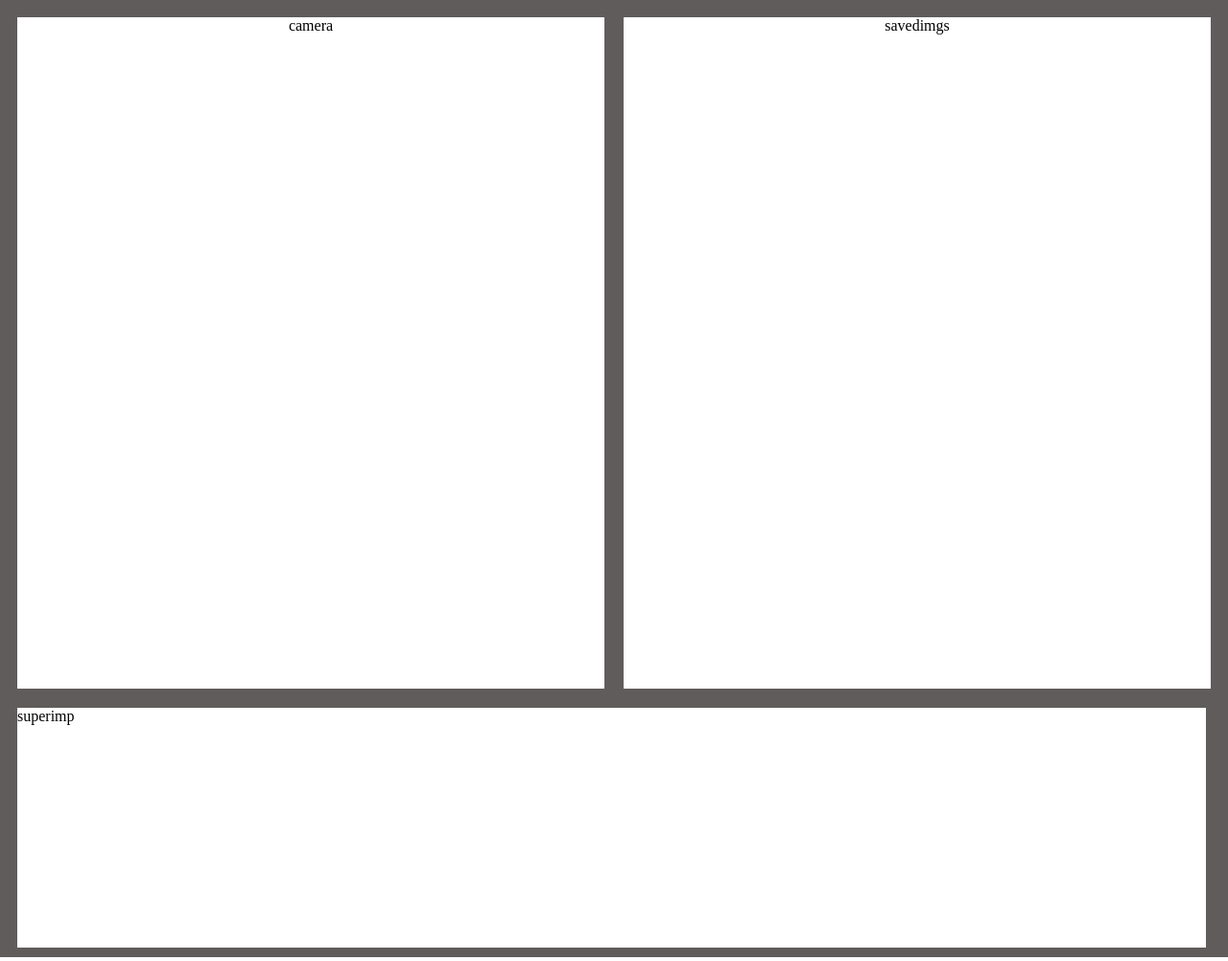
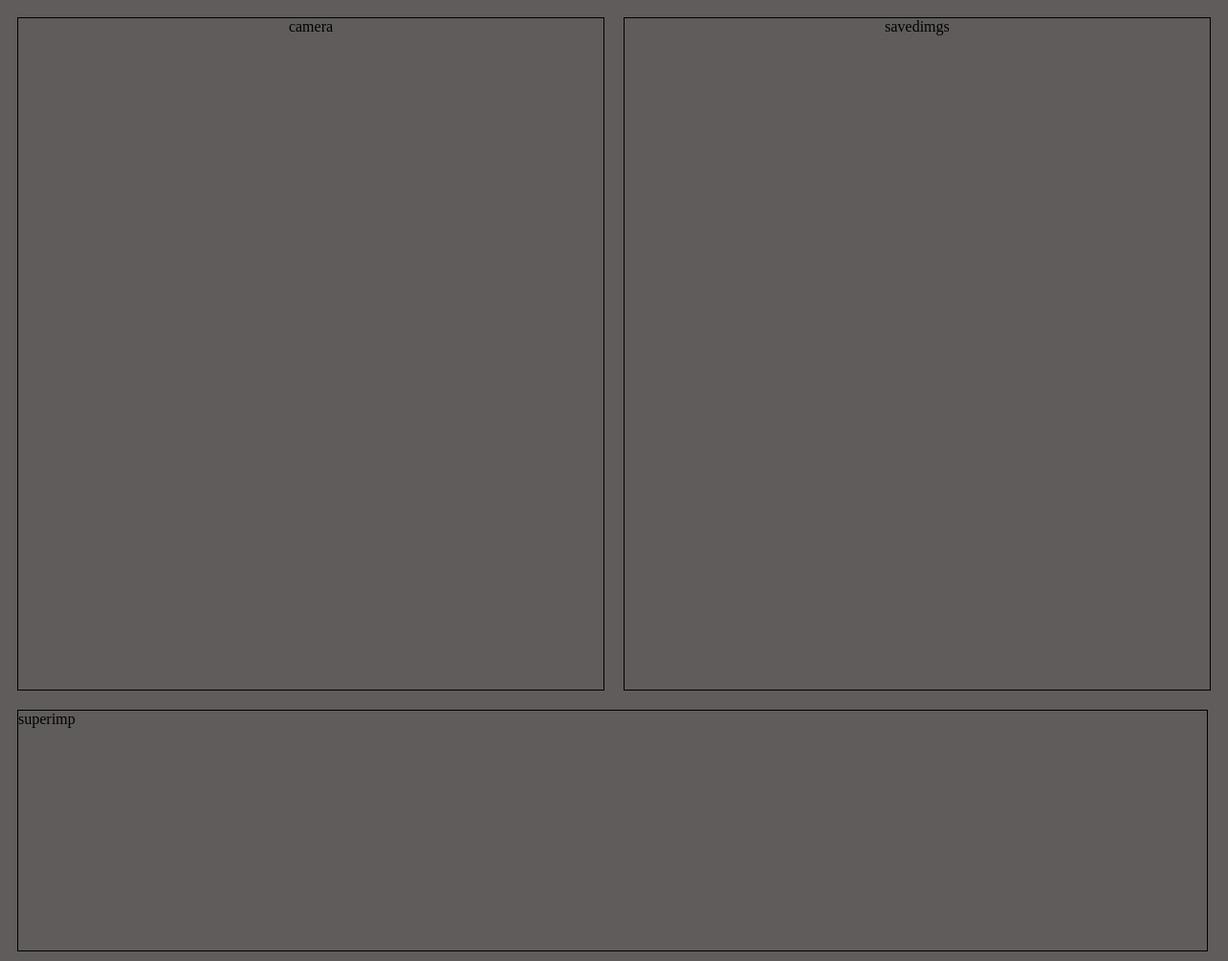
Before and after one commit to kroutled/Camagru, a PHP site: page /home.php in a window 1280 px wide. Shown: the whole page at 96% size. Run offline with PHP 8.4, Linux system fonts and the light colour scheme.

Commit message:
basic outline for home

```diff
--- a/style.css
+++ b/style.css
@@ -66,7 +66,7 @@ form {
 }
 
 .camera {
-    background-color: #fff;
+    border: 1px solid black;
     height: 700px;
     width: 50%;
     margin: 10px;
@@ -74,13 +74,13 @@ form {
 }
 
 .savedimgs {
-    background-color: #fff;
+    border: 1px solid black;
     height: 700px;
     width: 50%;
     margin: 10px;
 }
 .supimp {
-    background-color: #fff;
+    border: 1px solid black;
     height: 250px;
     width: 98%;
     margin: 10px;
```
